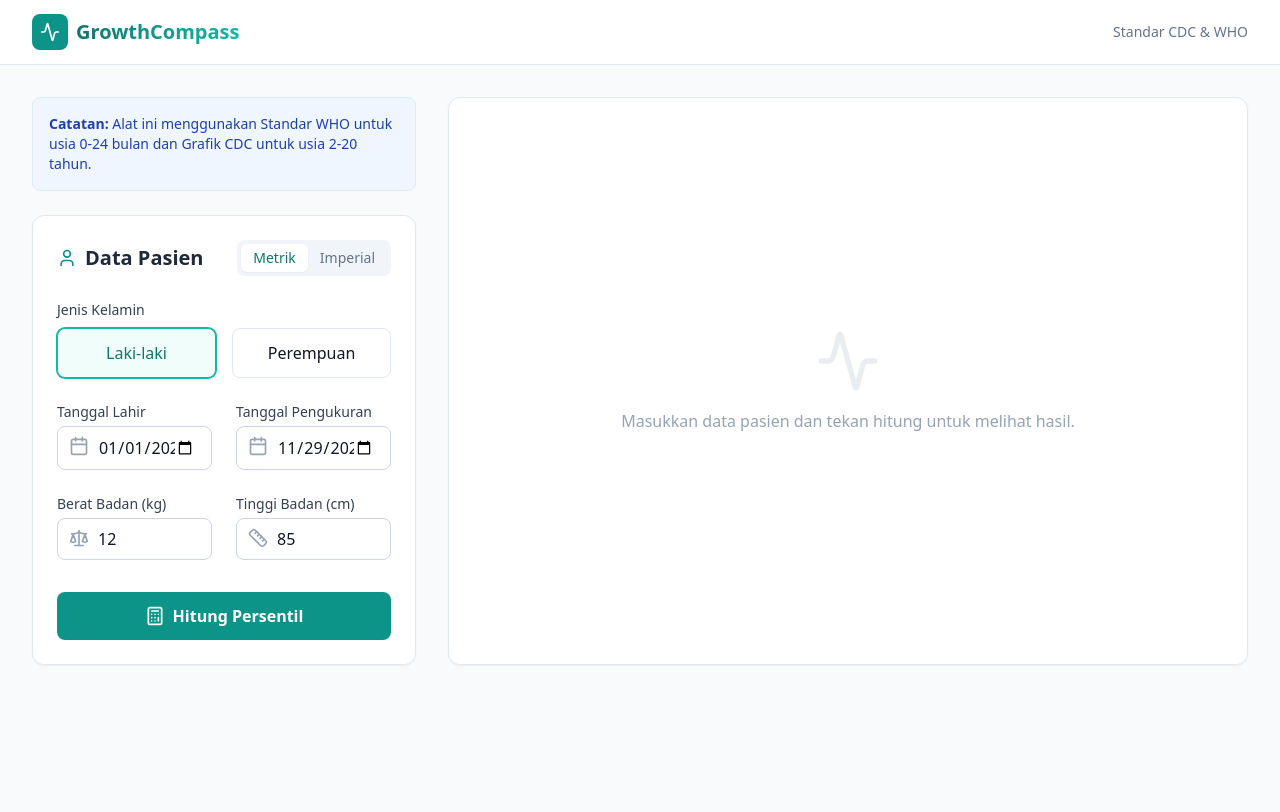
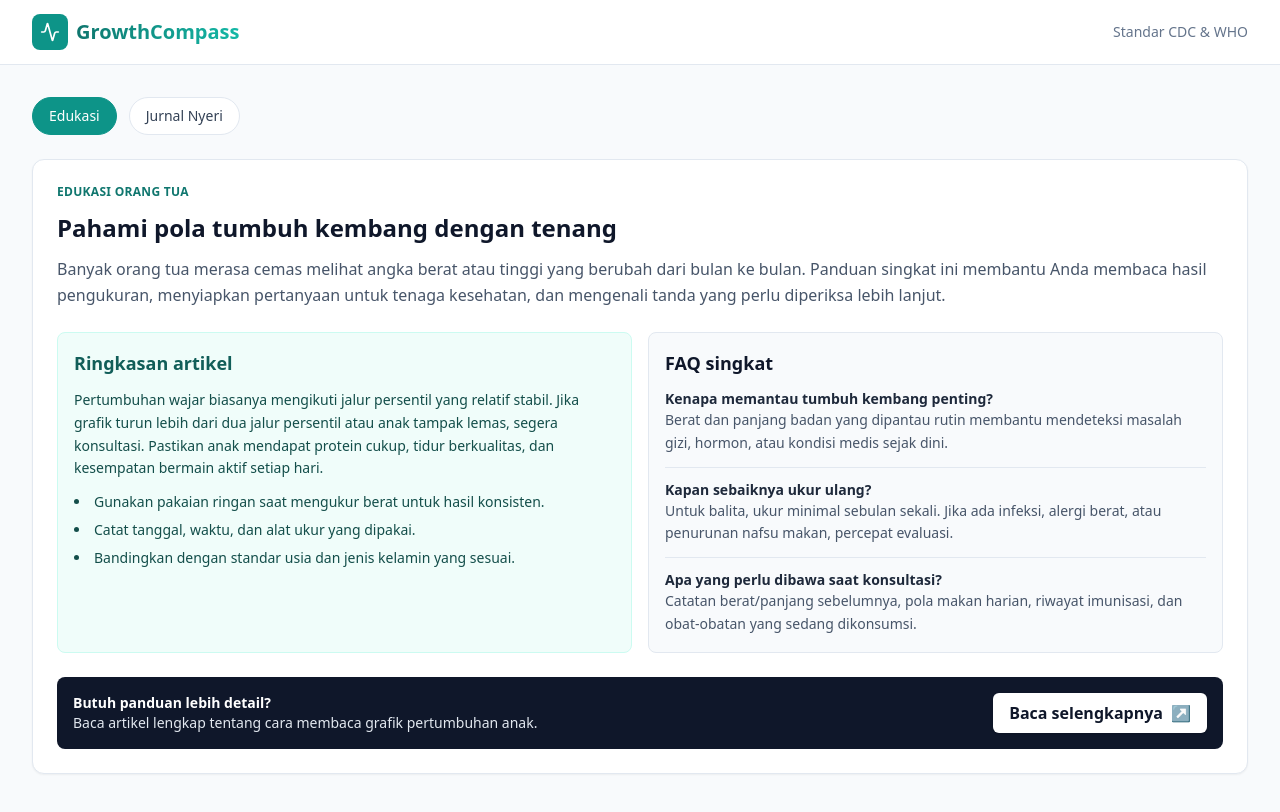
Before and after one commit to psychoMetryx/KurvaTumbuhZMC, a React (Vite) app: page / in a window 1280 px wide. Shown: the top 812 px of the page. Built offline with nearby package versions, Linux system fonts and the light colour scheme.

Commit message:
Add education tab and panel

```diff
--- a/App.tsx
+++ b/App.tsx
@@ -1,9 +1,10 @@
 import React, { useState } from 'react';
+import { Activity } from 'lucide-react';
 import PatientForm from './components/PatientForm';
 import ResultsCard from './components/ResultsCard';
+import EducationPanel from './components/EducationPanel';
 import { PatientData, GrowthStats } from './types';
 import { calculateFullStats, calculateAgeInMonths } from './utils/growthMath';
-import { Activity } from 'lucide-react';
 
 const INITIAL_PATIENT: PatientData = {
   dob: '2023-01-01',
@@ -16,6 +17,7 @@ const INITIAL_PATIENT: PatientData = {
 export default function App() {
   const [patient, setPatient] = useState<PatientData>(INITIAL_PATIENT);
   const [stats, setStats] = useState<GrowthStats | null>(null);
+  const [activeTab, setActiveTab] = useState<'education' | 'journal'>('education');
 
   const handleCalculate = () => {
     const age = calculateAgeInMonths(patient.dob, patient.measurementDate);
@@ -44,7 +46,39 @@ export default function App() {
 
       {/* Main Content */}
       <main className="max-w-7xl mx-auto px-4 sm:px-6 lg:px-8 py-8">
-        <div className="grid grid-cols-1 lg:grid-cols-12 gap-8">
+        <div className="flex gap-3 mb-6" role="tablist" aria-label="Tampilan informasi">
+          <button
+            type="button"
+            onClick={() => setActiveTab('education')}
+            className={`px-4 py-2 rounded-full text-sm font-medium border transition-colors focus:outline-none focus:ring-2 focus:ring-teal-500 focus:ring-offset-2 ${
+              activeTab === 'education'
+                ? 'bg-teal-600 text-white border-teal-600'
+                : 'bg-white text-slate-700 border-slate-200 hover:bg-slate-100'
+            }`}
+            role="tab"
+            aria-selected={activeTab === 'education'}
+          >
+            Edukasi
+          </button>
+          <button
+            type="button"
+            onClick={() => setActiveTab('journal')}
+            className={`px-4 py-2 rounded-full text-sm font-medium border transition-colors focus:outline-none focus:ring-2 focus:ring-teal-500 focus:ring-offset-2 ${
+              activeTab === 'journal'
+                ? 'bg-teal-600 text-white border-teal-600'
+                : 'bg-white text-slate-700 border-slate-200 hover:bg-slate-100'
+            }`}
+            role="tab"
+            aria-selected={activeTab === 'journal'}
+          >
+            Jurnal Nyeri
+          </button>
+        </div>
+
+        {activeTab === 'education' ? (
+          <EducationPanel />
+        ) : (
+          <div className="grid grid-cols-1 lg:grid-cols-12 gap-8" role="tabpanel" aria-label="Jurnal Nyeri">
 
             {/* Left Column: Input */}
             <div className="lg:col-span-4">
@@ -65,6 +99,7 @@ export default function App() {
               <ResultsCard stats={stats} patient={patient} />
             </div>
           </div>
+        )}
       </main>
     </div>
   );
--- /dev/null
+++ b/components/EducationPanel.tsx
@@ -0,0 +1,83 @@
+import React from 'react';
+
+const faqs = [
+  {
+    question: 'Kenapa memantau tumbuh kembang penting?',
+    answer:
+      'Berat dan panjang badan yang dipantau rutin membantu mendeteksi masalah gizi, hormon, atau kondisi medis sejak dini.',
+  },
+  {
+    question: 'Kapan sebaiknya ukur ulang?',
+    answer:
+      'Untuk balita, ukur minimal sebulan sekali. Jika ada infeksi, alergi berat, atau penurunan nafsu makan, percepat evaluasi.',
+  },
+  {
+    question: 'Apa yang perlu dibawa saat konsultasi?',
+    answer:
+      'Catatan berat/panjang sebelumnya, pola makan harian, riwayat imunisasi, dan obat-obatan yang sedang dikonsumsi.',
+  },
+];
+
+export default function EducationPanel() {
+  return (
+    <section
+      className="bg-white border border-slate-200 rounded-xl shadow-sm p-6 space-y-6"
+      role="tabpanel"
+      aria-label="Edukasi pertumbuhan anak"
+    >
+      <div className="space-y-3">
+        <p className="text-xs font-semibold uppercase tracking-wide text-teal-700">Edukasi Orang Tua</p>
+        <h2 className="text-2xl font-bold text-slate-900">Pahami pola tumbuh kembang dengan tenang</h2>
+        <p className="text-slate-600 leading-relaxed">
+          Banyak orang tua merasa cemas melihat angka berat atau tinggi yang berubah dari bulan ke bulan. Panduan singkat ini
+          membantu Anda membaca hasil pengukuran, menyiapkan pertanyaan untuk tenaga kesehatan, dan mengenali tanda yang perlu
+          diperiksa lebih lanjut.
+        </p>
+      </div>
+
+      <div className="grid grid-cols-1 md:grid-cols-2 gap-4">
+        <article className="bg-teal-50 border border-teal-100 rounded-lg p-4 space-y-3">
+          <h3 className="text-lg font-semibold text-teal-800">Ringkasan artikel</h3>
+          <p className="text-sm text-teal-900 leading-relaxed">
+            Pertumbuhan wajar biasanya mengikuti jalur persentil yang relatif stabil. Jika grafik turun lebih dari dua jalur
+            persentil atau anak tampak lemas, segera konsultasi. Pastikan anak mendapat protein cukup, tidur berkualitas, dan
+            kesempatan bermain aktif setiap hari.
+          </p>
+          <ul className="text-sm text-teal-900 space-y-2 list-disc list-inside">
+            <li>Gunakan pakaian ringan saat mengukur berat untuk hasil konsisten.</li>
+            <li>Catat tanggal, waktu, dan alat ukur yang dipakai.</li>
+            <li>Bandingkan dengan standar usia dan jenis kelamin yang sesuai.</li>
+          </ul>
+        </article>
+
+        <article className="bg-slate-50 border border-slate-200 rounded-lg p-4 space-y-3">
+          <h3 className="text-lg font-semibold text-slate-900">FAQ singkat</h3>
+          <dl className="space-y-3">
+            {faqs.map((item) => (
+              <div key={item.question} className="border-b border-slate-200 pb-3 last:border-0 last:pb-0">
+                <dt className="text-sm font-semibold text-slate-800">{item.question}</dt>
+                <dd className="text-sm text-slate-600 leading-relaxed">{item.answer}</dd>
+              </div>
+            ))}
+          </dl>
+        </article>
+      </div>
+
+      <div className="flex flex-wrap items-center justify-between gap-3 bg-slate-900 text-white rounded-lg p-4">
+        <div>
+          <p className="text-sm font-semibold">Butuh panduan lebih detail?</p>
+          <p className="text-sm text-slate-200">Baca artikel lengkap tentang cara membaca grafik pertumbuhan anak.</p>
+        </div>
+        <a
+          href="https://www.who.int/tools/child-growth-standards"
+          className="inline-flex items-center gap-2 px-4 py-2 bg-white text-slate-900 rounded-md font-semibold shadow hover:shadow-md transition"
+          target="_blank"
+          rel="noreferrer"
+        >
+          Baca selengkapnya
+          <span aria-hidden="true">↗</span>
+        </a>
+      </div>
+    </section>
+  );
+}
```
Lines whose indentation alone changed are shown as unchanged.
